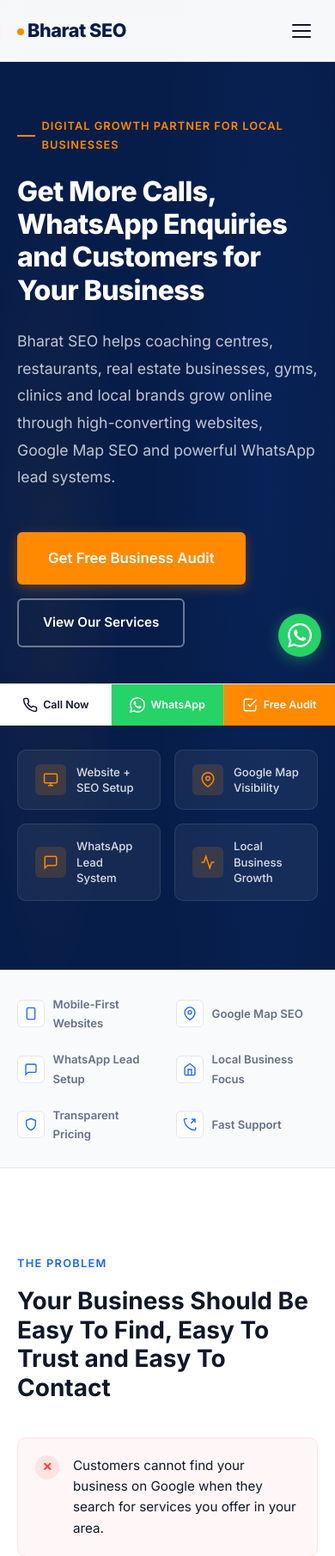
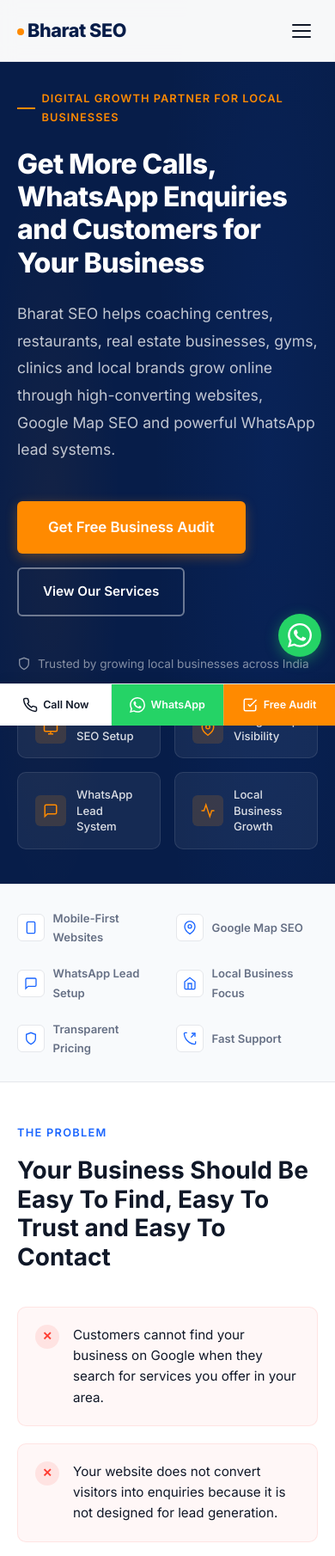
Before and after one commit to dhdhdh51/bharta, a PHP site: page / in a window 390 px wide. Shown: the top 1810 px of the page at 86% size. Run offline with PHP 8.4, Linux system fonts and the light colour scheme; data comes from the database, SQL or seed files in the repository; some libraries are stand-ins or nearby versions.

Commit message:
fix: make all pages use admin-selected colors
- Convert hardcoded brand hex (#FF8A00 hero icons, #e67a00/#1452d4 button
  hovers) to admin-driven CSS variables so every page follows the colors
  chosen in the admin panel (primary/secondary/accent)
- Button hover shades now derive from the selected color via brightness filter
- Reduce excessive vertical white space between sections + responsive spacing

```diff
--- a/assets/css/style.css
+++ b/assets/css/style.css
@@ -26,10 +26,10 @@
     --space-md: 1rem;
     --space-lg: 1.5rem;
     --space-xl: 2rem;
-    --space-2xl: 3rem;
-    --space-3xl: 4rem;
-    --space-4xl: 6rem;
-    --space-5xl: 8rem;
+    --space-2xl: 2.75rem;
+    --space-3xl: 3.25rem;
+    --space-4xl: 4.5rem;
+    --space-5xl: 6rem;
 
     --radius-sm: 6px;
     --radius-md: 10px;
@@ -162,7 +162,8 @@
     box-shadow: 0 4px 14px rgba(255, 138, 0, 0.3);
 }
 .btn-primary:hover {
-    background: #e67a00;
+    background: var(--color-secondary);
+    filter: brightness(0.92);
     transform: translateY(-2px);
     box-shadow: 0 6px 20px rgba(255, 138, 0, 0.4);
 }
@@ -183,7 +184,8 @@
     color: white;
 }
 .btn-accent:hover {
-    background: #1452d4;
+    background: var(--color-accent);
+    filter: brightness(0.9);
     transform: translateY(-2px);
 }
 
@@ -433,9 +435,8 @@
 .hero {
     position: relative;
     background: var(--color-primary);
-    padding: calc(var(--header-height) + 4rem) 0 5rem;
+    padding: calc(var(--header-height) + 3rem) 0 3.5rem;
     overflow: hidden;
-    min-height: 80vh;
     display: flex;
     align-items: center;
 }
@@ -1600,3 +1601,48 @@
     clip: rect(0, 0, 0, 0);
     border: 0;
 }
+
+
+/* ============================================
+   Responsive Spacing Tightening
+   Reduces excessive vertical white space on
+   smaller screens for a tighter, premium feel.
+   ============================================ */
+@media (max-width: 1024px) {
+    .section { padding: 3.5rem 0; }
+    .section-lg { padding: 4.5rem 0; }
+    .section-sm { padding: 2.75rem 0; }
+    .cta-section { padding: 3.5rem 0; }
+}
+
+@media (max-width: 640px) {
+    .section { padding: 2.75rem 0; }
+    .section-lg { padding: 3.25rem 0; }
+    .section-sm { padding: 2.25rem 0; }
+    .cta-section { padding: 2.75rem 0; }
+
+    /* Tighten the gap created above headings/grids */
+    .services-grid,
+    .industry-grid,
+    .steps-grid,
+    .packages-grid,
+    .testimonials-grid,
+    .case-grid,
+    .blog-grid { margin-top: 1.75rem; gap: 1rem; }
+
+    .faq-list { margin-top: 1.75rem; }
+
+    .section-heading { margin-bottom: 1rem; }
+
+    /* Hero spacing on phones */
+    .hero { padding: calc(var(--header-height) + 2rem) 0 2.5rem; }
+    .hero-stats { margin-top: 1.75rem; }
+
+    /* Footer breathing room without being huge */
+    .site-footer { padding: 3rem 0 1.5rem; }
+    .footer-grid { gap: 2rem; margin-bottom: 2rem; }
+}
+
+/* Remove the bottom-padding gap from a section that is immediately
+   followed by another section of the same background (avoids double spacing) */
+.section + .cta-section { padding-top: 0; }
--- a/pages/home.php
+++ b/pages/home.php
@@ -41,19 +41,19 @@
                 </p>
                 <div class="hero-stats">
                     <div class="hero-stat">
-                        <div class="hero-stat-icon"><svg width="18" height="18" viewBox="0 0 24 24" fill="none" stroke="#FF8A00" stroke-width="2"><rect x="2" y="3" width="20" height="14" rx="2"/><path d="M8 21h8M12 17v4"/></svg></div>
+                        <div class="hero-stat-icon"><svg width="18" height="18" viewBox="0 0 24 24" fill="none" stroke="var(--color-secondary)" stroke-width="2"><rect x="2" y="3" width="20" height="14" rx="2"/><path d="M8 21h8M12 17v4"/></svg></div>
                         <span class="hero-stat-text">Website + SEO Setup</span>
                     </div>
                     <div class="hero-stat">
-                        <div class="hero-stat-icon"><svg width="18" height="18" viewBox="0 0 24 24" fill="none" stroke="#FF8A00" stroke-width="2"><path d="M21 10c0 7-9 13-9 13s-9-6-9-13a9 9 0 0118 0z"/><circle cx="12" cy="10" r="3"/></svg></div>
+                        <div class="hero-stat-icon"><svg width="18" height="18" viewBox="0 0 24 24" fill="none" stroke="var(--color-secondary)" stroke-width="2"><path d="M21 10c0 7-9 13-9 13s-9-6-9-13a9 9 0 0118 0z"/><circle cx="12" cy="10" r="3"/></svg></div>
                         <span class="hero-stat-text">Google Map Visibility</span>
                     </div>
                     <div class="hero-stat">
-                        <div class="hero-stat-icon"><svg width="18" height="18" viewBox="0 0 24 24" fill="none" stroke="#FF8A00" stroke-width="2"><path d="M21 15a2 2 0 01-2 2H7l-4 4V5a2 2 0 012-2h14a2 2 0 012 2z"/></svg></div>
+                        <div class="hero-stat-icon"><svg width="18" height="18" viewBox="0 0 24 24" fill="none" stroke="var(--color-secondary)" stroke-width="2"><path d="M21 15a2 2 0 01-2 2H7l-4 4V5a2 2 0 012-2h14a2 2 0 012 2z"/></svg></div>
                         <span class="hero-stat-text">WhatsApp Lead System</span>
                     </div>
                     <div class="hero-stat">
-                        <div class="hero-stat-icon"><svg width="18" height="18" viewBox="0 0 24 24" fill="none" stroke="#FF8A00" stroke-width="2"><path d="M22 12h-4l-3 9L9 3l-3 9H2"/></svg></div>
+                        <div class="hero-stat-icon"><svg width="18" height="18" viewBox="0 0 24 24" fill="none" stroke="var(--color-secondary)" stroke-width="2"><path d="M22 12h-4l-3 9L9 3l-3 9H2"/></svg></div>
                         <span class="hero-stat-text">Local Business Growth</span>
                     </div>
                 </div>
```
